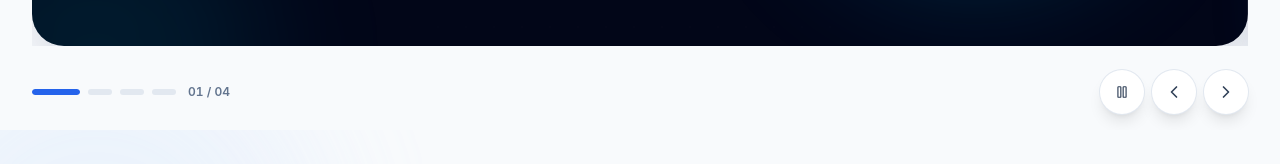
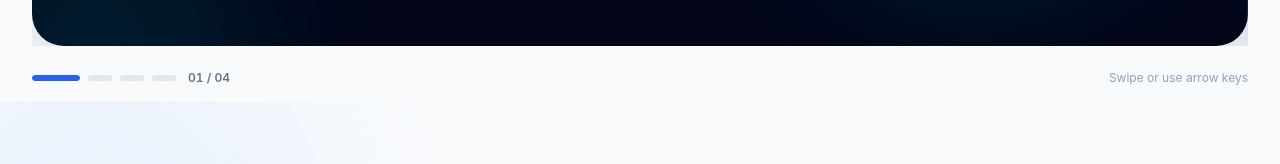
Before and after one commit to harshitbansal018/Door-step-wash-, a Next.js app in the folder web/: page / in a window 1280 px wide. Shown: the part 2332-2496 px from the top of the page. Built offline with nearby package versions, Linux system fonts and the light colour scheme; no server answers.

Commit message:
slider resume pause button removed

```diff
--- a/web/src/components/site/slider.tsx
+++ b/web/src/components/site/slider.tsx
@@ -1,7 +1,6 @@
 "use client";
 
 import { Children, useCallback, useEffect, useRef, useState, type KeyboardEvent, type ReactNode } from "react";
-import { ChevronLeft, ChevronRight, Pause, Play } from "lucide-react";
 import { cn } from "@/lib/utils";
 
 /**
@@ -31,7 +30,7 @@ export function Slider({
   const trackRef = useRef<HTMLDivElement>(null);
   const regionRef = useRef<HTMLDivElement>(null);
   const [index, setIndex] = useState(0);
-  const [playing, setPlaying] = useState(autoPlay > 0);
+  const playing = autoPlay > 0;
   const [hovered, setHovered] = useState(false);
   const [visible, setVisible] = useState(true);
   const [pageVisible, setPageVisible] = useState(true);
@@ -99,11 +98,6 @@ export function Slider({
       goTo(index - 1);
     }
   }
-
-  const controlClass = cn(
-    "flex size-11 items-center justify-center rounded-full shadow-lg ring-1 transition-all duration-300 hover:-translate-y-0.5 hover:shadow-xl active:scale-95 focus-visible:outline-2 focus-visible:outline-offset-2 focus-visible:outline-brand-600 disabled:opacity-40",
-    dark ? "bg-white/10 text-white ring-white/15 hover:bg-white/20" : "bg-white text-slate-700 ring-slate-200 hover:text-brand-700",
-  );
 
   return (
     <div
@@ -174,24 +168,7 @@ export function Slider({
               {String(index + 1).padStart(2, "0")} / {String(count).padStart(2, "0")}
             </span>
           </div>
-          <div className="flex items-center gap-2">
-            {autoPlay > 0 && (
-              <button
-                type="button"
-                onClick={() => setPlaying((value) => !value)}
-                aria-label={playing ? "Pause autoplay" : "Resume autoplay"}
-                className={cn(controlClass, "size-9")}
-              >
-                {playing ? <Pause className="size-3.5" /> : <Play className="size-3.5" />}
-              </button>
-            )}
-            <button type="button" onClick={() => goTo(index - 1)} aria-label="Previous slide" className={controlClass}>
-              <ChevronLeft className="size-5" />
-            </button>
-            <button type="button" onClick={() => goTo(index + 1)} aria-label="Next slide" className={controlClass}>
-              <ChevronRight className="size-5" />
-            </button>
-          </div>
+          <p className={cn("hidden text-xs sm:block", dark ? "text-slate-500" : "text-slate-400")}>Swipe or use arrow keys</p>
         </div>
       )}
     </div>
```
